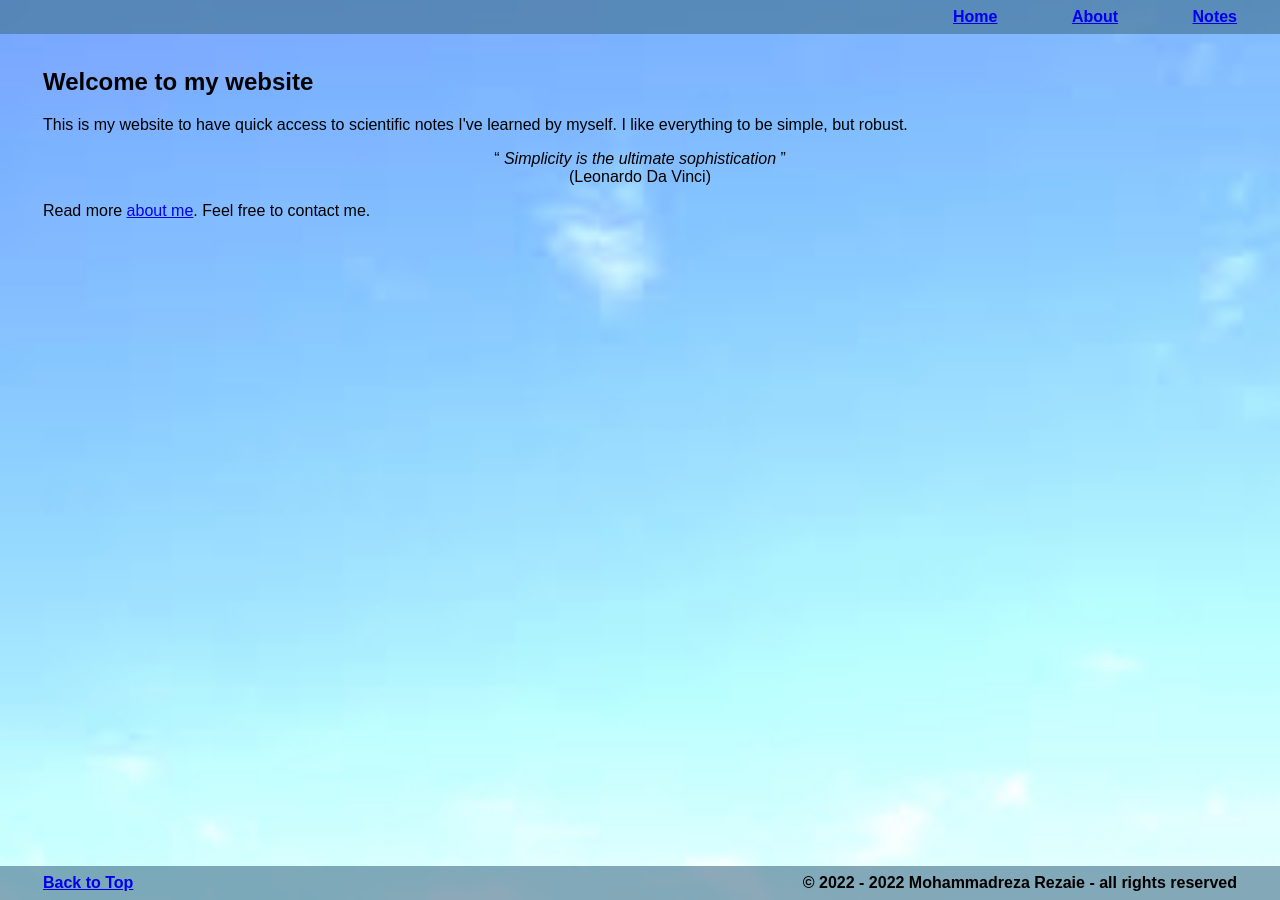
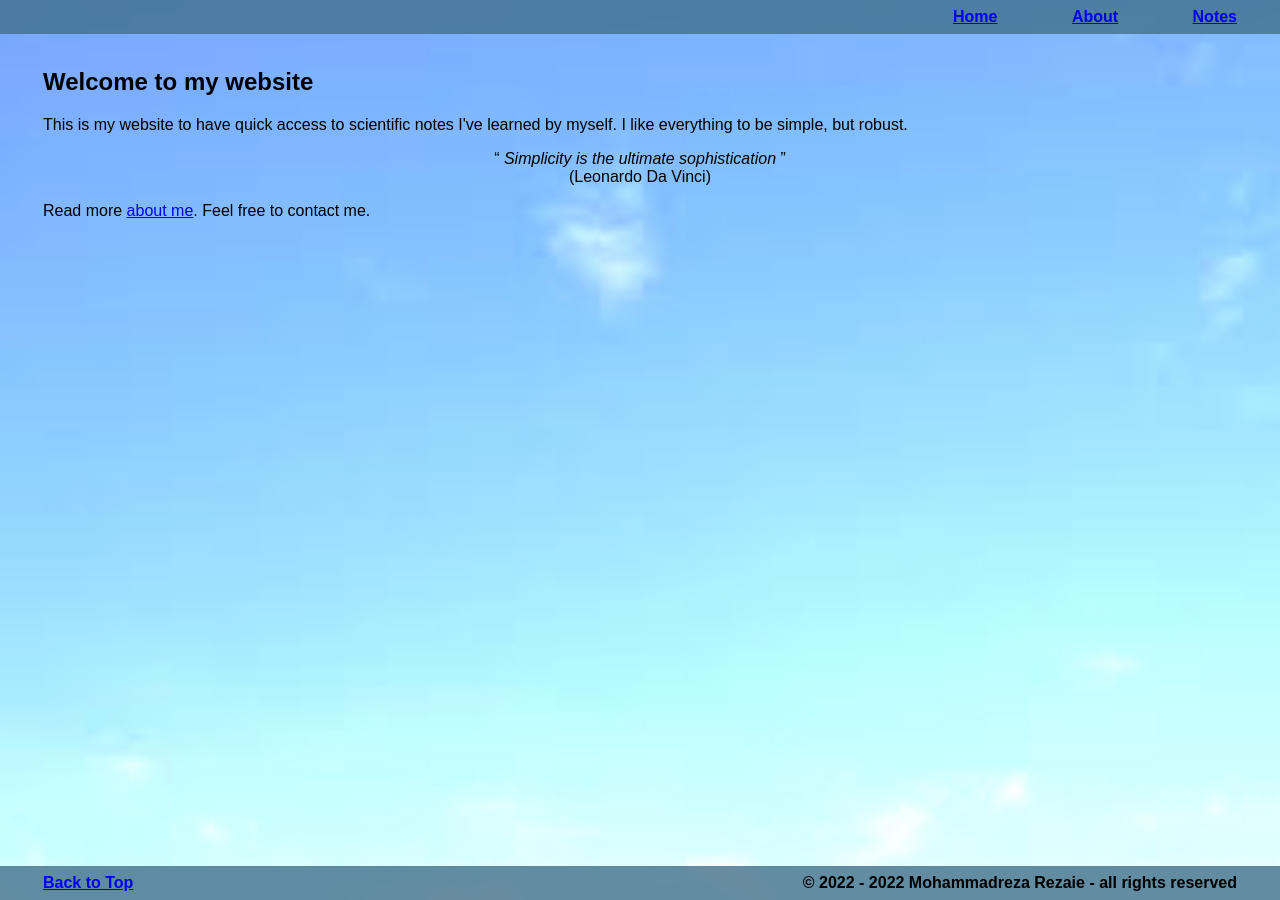
Before and after one commit to mrrezaie/mrrezaie.github.io, a Jekyll site: the page built from index.html, in a window 1280 px wide. Built offline with Jekyll 4.4.1, drawn with Linux system fonts in a browser that asks for light colours.

Commit message:
Update default.html

```diff
--- a/_layouts/default.html
+++ b/_layouts/default.html
@@ -43,7 +43,7 @@
 				}
 
 				#header, #footer {
-					background:rgba(65, 112, 139,0.6);
+					background:rgba(65, 112, 139,0.8);
 /*					border-top: 1px solid #d5d5d5;*/
 /*					border-bottom: 1px solid #d5d5d5;*/
 					position:fixed;
```
